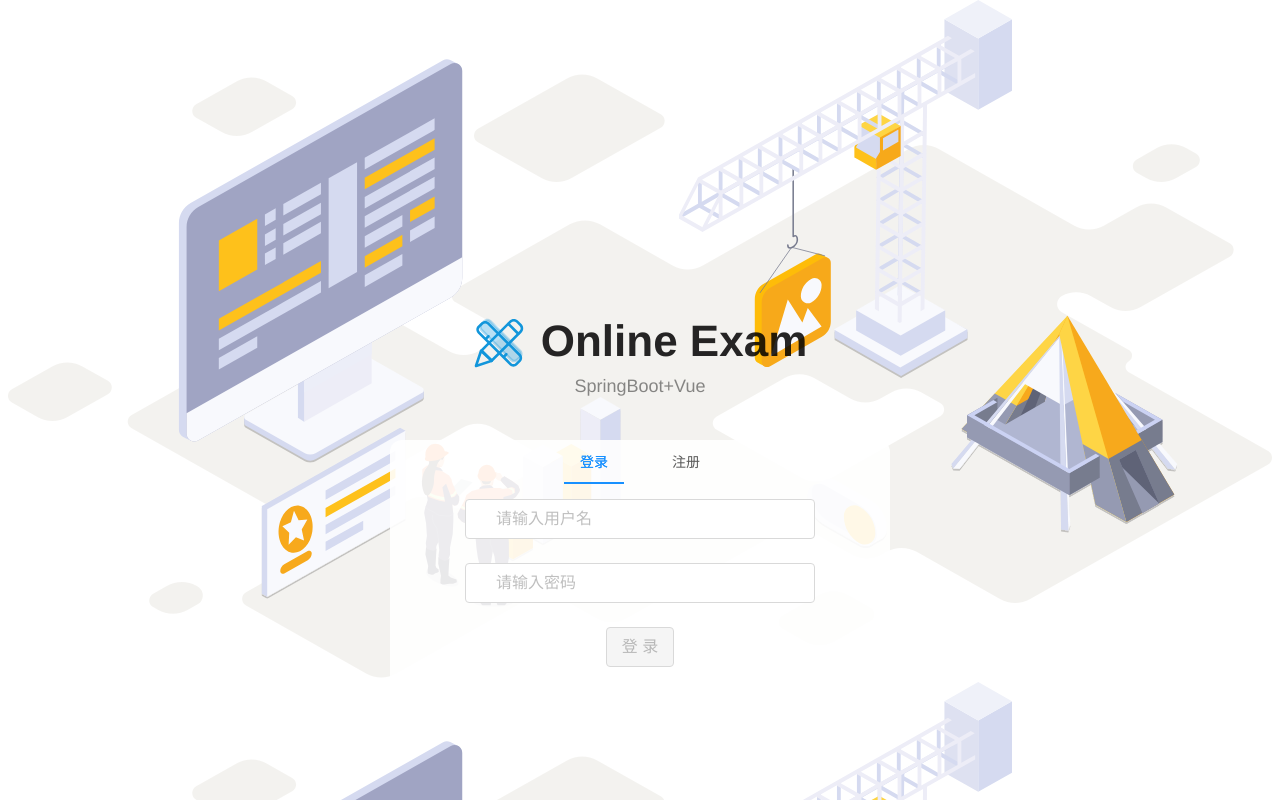
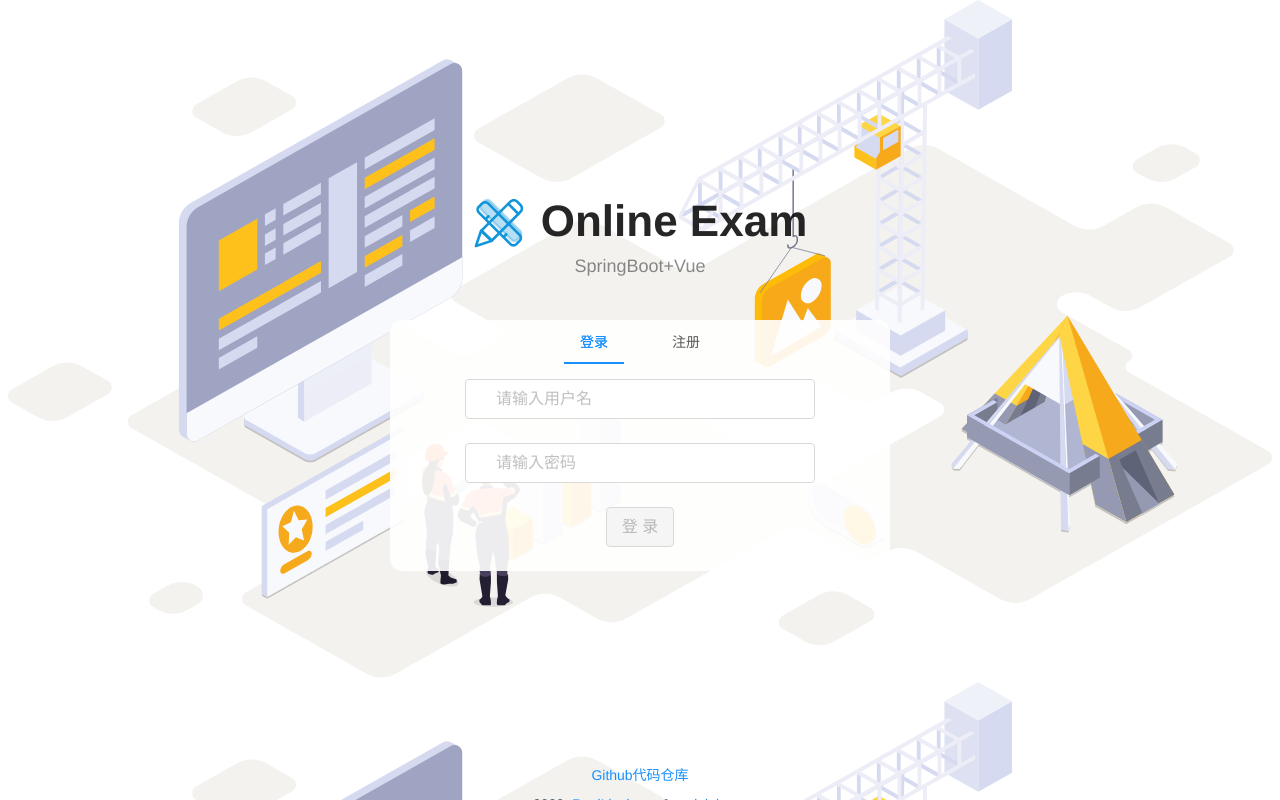
Before and after one commit to Raxio-Z/web_exam_project, a Vue app in the folder frontend/: page /user/login in a window 1280 px wide. Shown: the top 800 px of the page. Built offline with nearby package versions, Linux system fonts and the light colour scheme.

Commit message:
最终版本

```diff
--- a/frontend/src/Layouts/UserLayout.vue
+++ b/frontend/src/Layouts/UserLayout.vue
@@ -50,7 +50,7 @@ export default {
     width: 100%;
     background: url("../assets/background.svg");
     background-size: 100%;
-    padding: 317px 0 144px;
+    padding: 197px 0 144px;
     position: relative;
 
     a {
```
